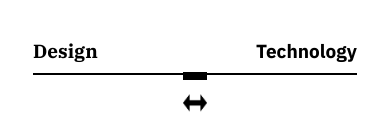
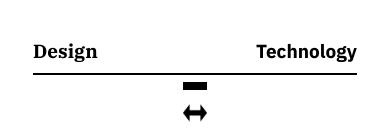
Before and after one commit to rotwem/portfolio, a React (Vite) app: page / in a window 390 px wide. Shown: the part 704-841 px from the top of the page. Built offline with nearby package versions, Linux system fonts and the light colour scheme.

Commit message:
slider min height

```diff
--- a/src/App.css
+++ b/src/App.css
@@ -1004,7 +1004,7 @@ body.projects-cursor-hidden .mobile-menu-container * {
   .slide-bar-position-indicator {
     /* Larger touch target for the indicator */
     min-width: 40px;
-    min-height: 40px;
+    min-height: 20px;
     max-width: none;
     z-index: 10;
   }
```
